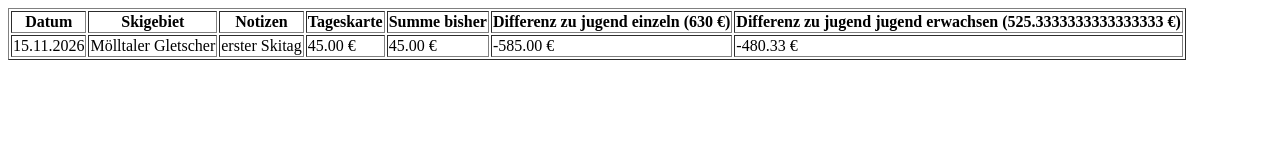
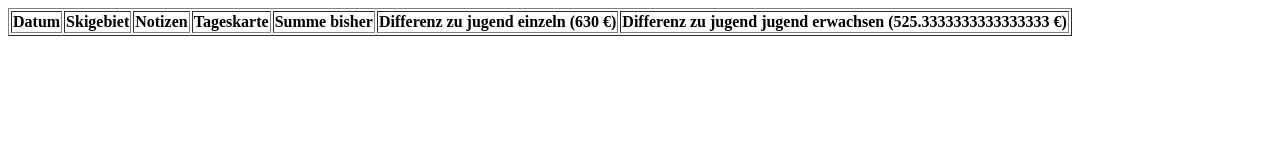
Before and after one commit to lakape/ski_tracker, a plain HTML site: page index.html in a window 1280 px wide. Drawn offline with Linux system fonts and the light colour scheme.

Commit message:
Remove a table row from index.html
Removed a table row for a specific date and event.

```diff
--- a/index.html
+++ b/index.html
@@ -14,16 +14,6 @@
       <th>Summe bisher</th>
       <th>Differenz zu jugend einzeln (630 €)</th>
       <th>Differenz zu jugend jugend erwachsen (525.3333333333333333 €)</th>
-    </tr>
-      <tr>
-      <td>15.11.2026</td>
-      <td>Mölltaler Gletscher</td>
-      <td>erster Skitag</td>
-      <td>45.00 €</td>
-      <td>45.00 €</td>
-      <td>-585.00 €</td>
-      <td>-480.33 €</td>
-    </tr>
   </table>
 </body>
 </html>
```
